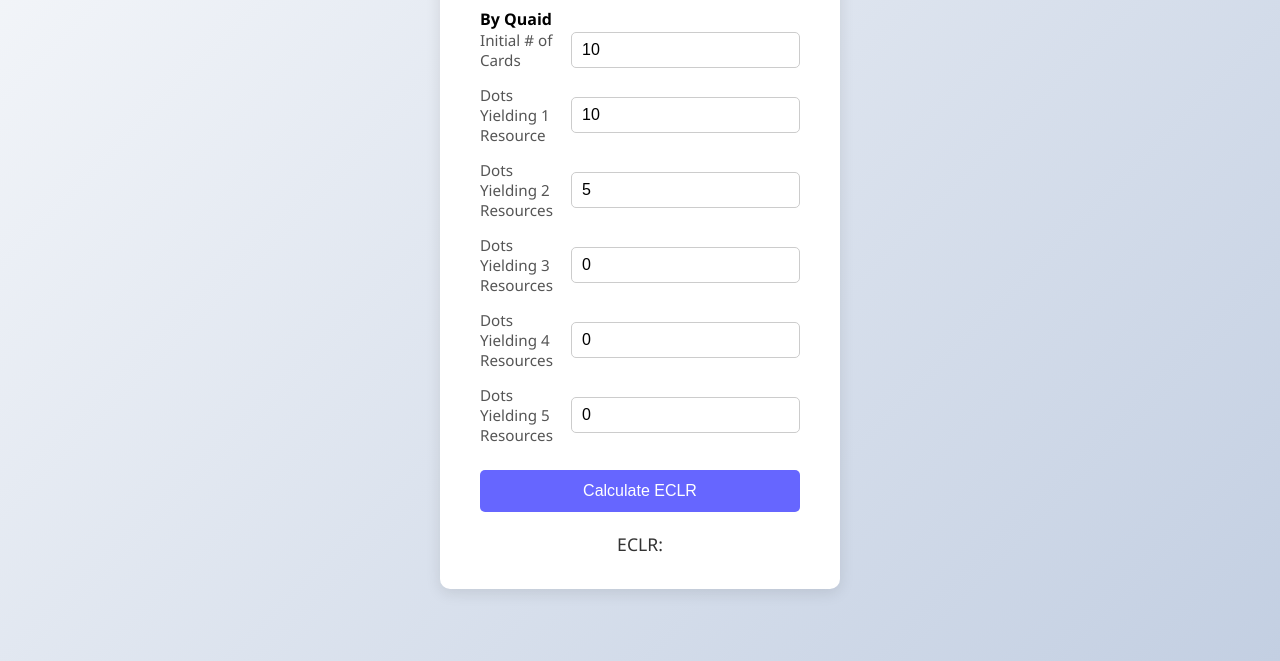
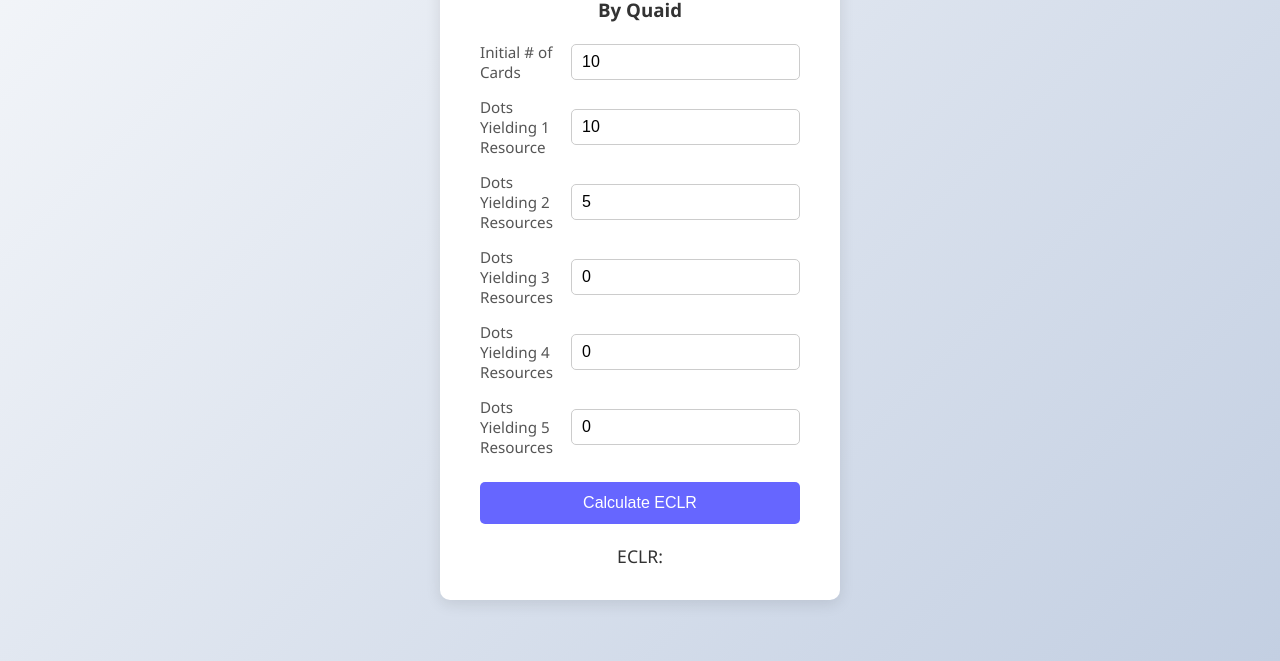
Before and after one commit to DoctorMagnet/Catan-Robber-Model, a plain HTML site: page index.html in a window 1280 px wide. Shown: the part 139-800 px from the top of the page. Drawn offline with Linux system fonts and the light colour scheme.

Commit message:
Update index.html

```diff
--- a/index.html
+++ b/index.html
@@ -10,7 +10,7 @@
 <body>
         <div class="container">
                 <h3>ECLR Calculator</h3>
-                <h4>By Quaid</h4>
+                <h3>By Quaid</h3>
                 <div class="form-group">
                         <label for="numCardsOriginal">Initial # of Cards</label>
                         <input type="number" id="numCardsOriginal" value="10" min="0">
```
